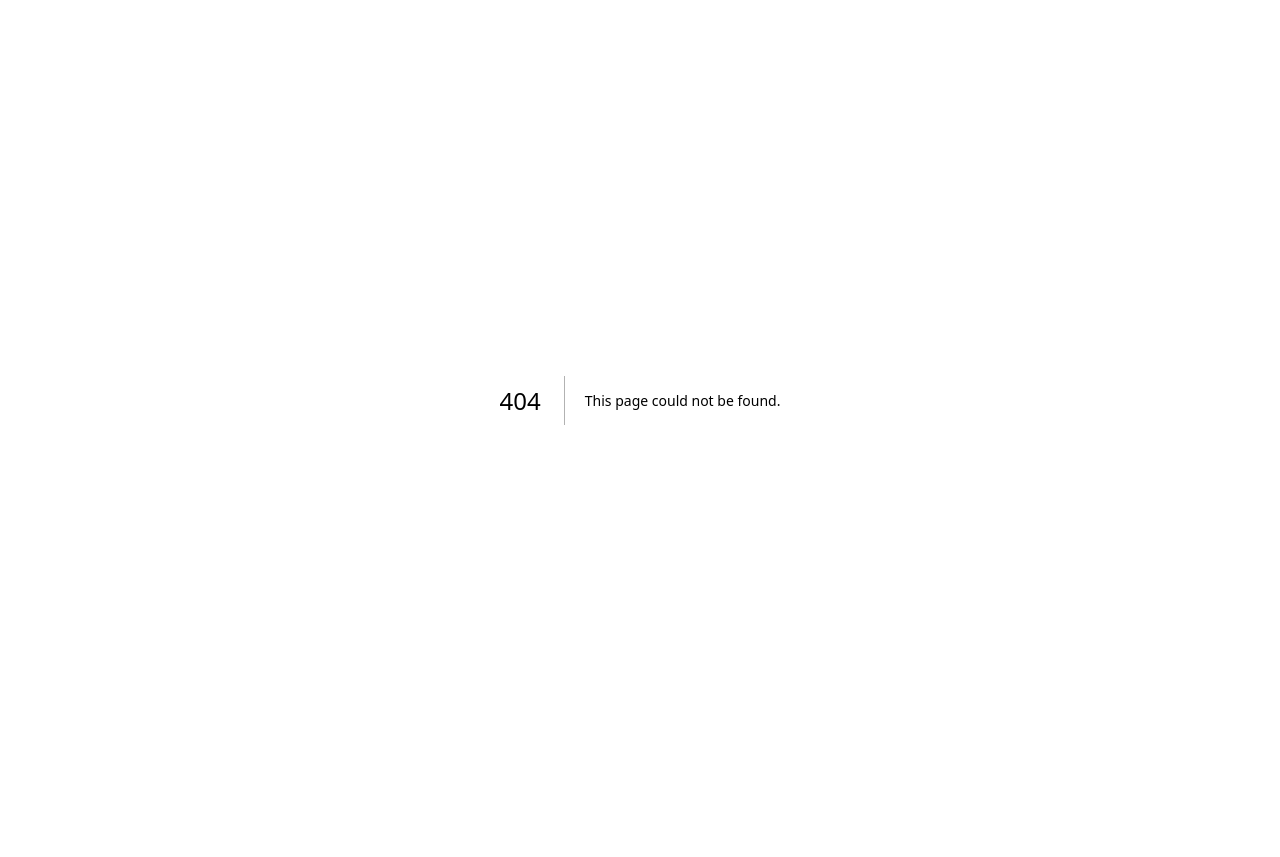
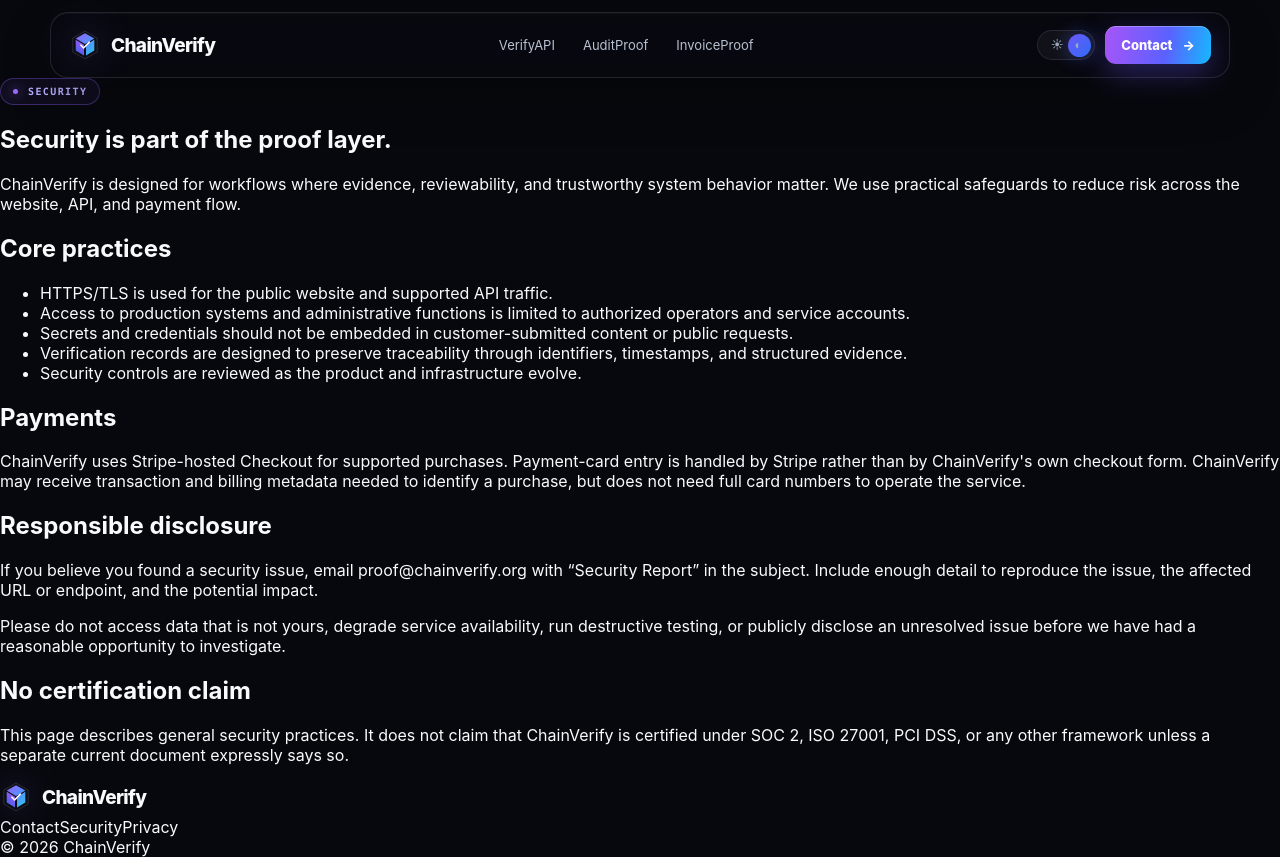
Before and after one commit to BenStoneAI/Chain-verify, a Next.js app in the folder apps/web/: page /security in a window 1280 px wide. Before the commit this address had no page. Before the commit the page ends 800 px from the top, so only its background shows below. Built offline with nearby package versions, Linux system fonts and the light colour scheme.

Commit message:
feat(web): add security page

```diff
--- /dev/null
+++ b/apps/web/src/app/security/page.tsx
@@ -0,0 +1,54 @@
+import type { Metadata } from 'next';
+
+import StandardPageShell from '@/components/brand/StandardPageShell';
+
+export const metadata: Metadata = {
+  title: 'Security | ChainVerify',
+  description: 'ChainVerify security practices, payment security, and vulnerability reporting information.',
+  alternates: { canonical: 'https://chainverify.org/security' },
+};
+
+export default function SecurityPage() {
+  return (
+    <StandardPageShell
+      eyebrow="SECURITY"
+      title="Security is part of the proof layer."
+      intro="ChainVerify is designed for workflows where evidence, reviewability, and trustworthy system behavior matter. We use practical safeguards to reduce risk across the website, API, and payment flow."
+    >
+      <section className="cv-standard-section">
+        <h2>Core practices</h2>
+        <ul>
+          <li>HTTPS/TLS is used for the public website and supported API traffic.</li>
+          <li>Access to production systems and administrative functions is limited to authorized operators and service accounts.</li>
+          <li>Secrets and credentials should not be embedded in customer-submitted content or public requests.</li>
+          <li>Verification records are designed to preserve traceability through identifiers, timestamps, and structured evidence.</li>
+          <li>Security controls are reviewed as the product and infrastructure evolve.</li>
+        </ul>
+      </section>
+
+      <section className="cv-standard-section">
+        <h2>Payments</h2>
+        <p>
+          ChainVerify uses Stripe-hosted Checkout for supported purchases. Payment-card entry is handled by Stripe rather than by ChainVerify's own checkout form. ChainVerify may receive transaction and billing metadata needed to identify a purchase, but does not need full card numbers to operate the service.
+        </p>
+      </section>
+
+      <section className="cv-standard-section">
+        <h2>Responsible disclosure</h2>
+        <p>
+          If you believe you found a security issue, email <a href="mailto:proof@chainverify.org?subject=ChainVerify%20Security%20Report">proof@chainverify.org</a> with “Security Report” in the subject. Include enough detail to reproduce the issue, the affected URL or endpoint, and the potential impact.
+        </p>
+        <p>
+          Please do not access data that is not yours, degrade service availability, run destructive testing, or publicly disclose an unresolved issue before we have had a reasonable opportunity to investigate.
+        </p>
+      </section>
+
+      <section className="cv-standard-section">
+        <h2>No certification claim</h2>
+        <p>
+          This page describes general security practices. It does not claim that ChainVerify is certified under SOC 2, ISO 27001, PCI DSS, or any other framework unless a separate current document expressly says so.
+        </p>
+      </section>
+    </StandardPageShell>
+  );
+}
```
